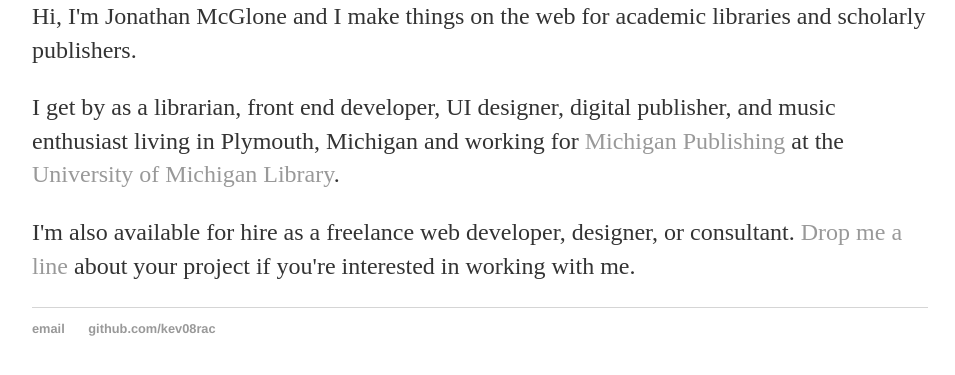
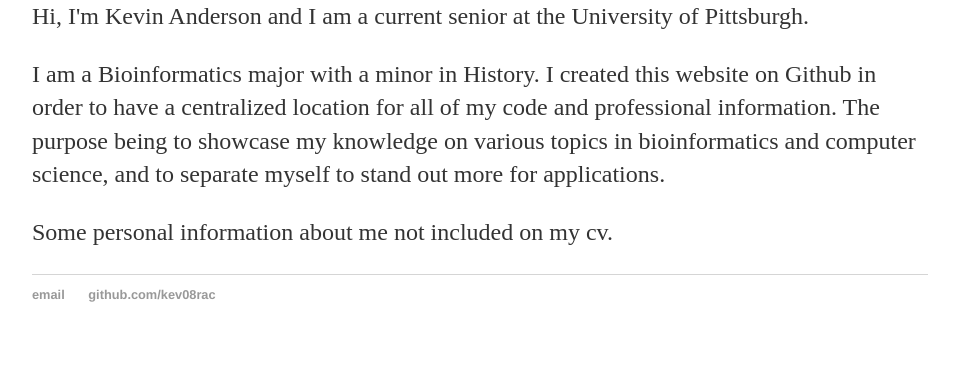
Before and after one commit to kev08rac/kev08rac.github.io, a Jekyll site: the page built from index.html, in a window 1280 px wide, cut to the strip 422-797 px from the top of the page. Shown: the whole strip, without its empty margins (160-1115 px from the left). Built offline with Jekyll 4.4.1, drawn with Linux system fonts in a browser that asks for light colours.

Commit message:
Update index.html

```diff
--- a/index.html
+++ b/index.html
@@ -4,13 +4,12 @@ title: Kevin Anderson
 ---
 <div class="row marketing">
 	<div class="col-sm-4">
-	<img  class="img-circle avatar" alt="Kevin Anderson" src="files/avi.jpg">
+		<img  class="img-circle avatar" alt="Kevin Anderson" src="files/avi.jpg">
 	</div>
+
 	<div itemscope itemtype="http://data-vocabulary.org/Person" class="col-sm-8">
-	<p class="lead">Hi, I'm <span itemprop="name">Jonathan McGlone</span> and I make things on the web for academic libraries and scholarly publishers.</p>
-	<p>I get by as a <span itemprop="title">librarian</span>, <span itemprop="title">front end developer</span>, <span itemprop="title">UI designer</span>, <span itemprop="title">digital publisher</span>, and music enthusiast living in <span itemprop="address" itemscope
-    itemtype="http://data-vocabulary.org/Address"> <span itemprop="locality">Plymouth</span>, <span itemprop="region">Michigan</span></span> and working for <a href="http://www.publishing.umich.edu">Michigan Publishing</a> at <span itemprop="affiliation">the <a href="http://www.lib.umich.edu">University of Michigan Library</a></span>.</p>
-
-	<p>I'm also available for hire as a <span itemprop="title">freelance web developer, designer, or consultant</span>. <a href="contact">Drop me a line</a> about your project if you're interested in working with me.</p>
+		<p class="lead">Hi, I'm <span itemprop="name">Kevin Anderson</span> and I am a current senior at the University of Pittsburgh.</p>
+		<p>I am a Bioinformatics major with a minor in History. I created this website on Github in order to have a centralized location for all of my code and professional information. The purpose being to showcase my knowledge on various topics in bioinformatics and computer science, and to separate myself to stand out more for applications.
+		<p>Some personal information about me not included on my cv.  </p>
 	</div>
 </div>
```
